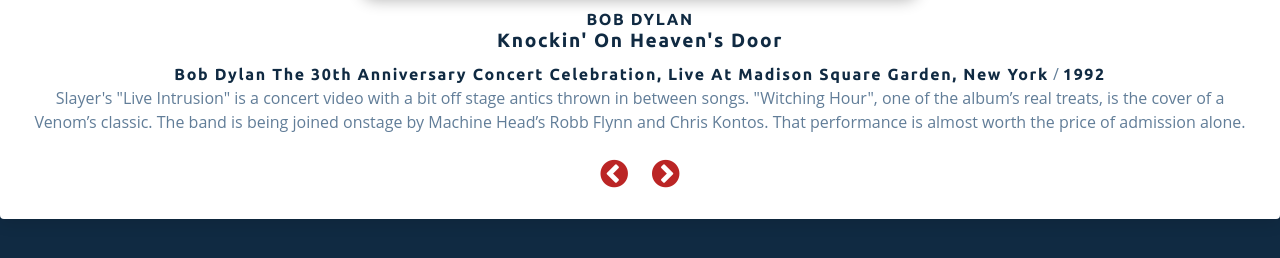
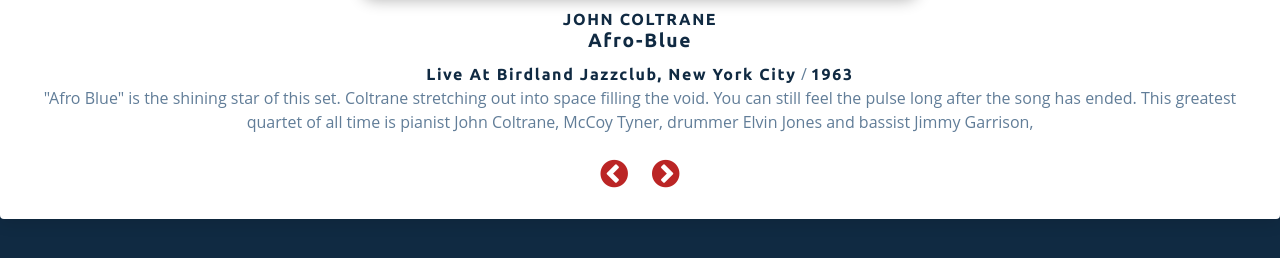
Before and after one commit to bengabo/Small-JavaScript-Projects, a plain HTML site: page Live-Music-Reviews/index.html in a window 1280 px wide. Both pictures are taken after a click on the button 614 px from the left and 708 px from the top of the page. Shown: the part 534-792 px from the top of the page. Drawn offline with Linux system fonts and the light colour scheme.

Commit message:
Live-Music-Reviews app finished

```diff
--- a/Live-Music-Reviews/app.js
+++ b/Live-Music-Reviews/app.js
@@ -5,14 +5,40 @@ const concert = document.getElementById("concert");
 const year = document.getElementById("year");
 const text = document.getElementById("text");
 
-let currentItem = 0;
+const nextBtn = document.getElementById("next-btn");
+const prevBtn = document.getElementById("prev-btn");
 
+let currentSong = 0;
+
+// Show current
 window.addEventListener("DOMContentLoaded", () => {
-  video.src = reviews[currentItem].video;
-  artist.textContent = reviews[currentItem].artist;
-  song.textContent = reviews[currentItem].song;
-  concert.textContent = reviews[currentItem].concert;
-  year.textContent = reviews[currentItem].year;
-  text.textContent = reviews[currentItem].text;
+  getSong();
+})
 
-  })
+const getSong = () => {
+  video.src = reviews[currentSong].video;
+  artist.textContent = reviews[currentSong].artist;
+  song.textContent = reviews[currentSong].song;
+  concert.textContent = reviews[currentSong].concert;
+  year.textContent = reviews[currentSong].year;
+  text.textContent = reviews[currentSong].text;
+}
+
+// Show next song
+nextBtn.addEventListener("click", () => {
+  currentSong++;
+  if(currentSong > reviews.length - 1){
+    currentSong = 0;
+  }
+  getSong();
+})
+
+// Show previous song
+
+prevBtn.addEventListener('click', () => {
+  currentSong--;
+  if(currentSong<0){
+    currentSong = reviews.length -1;
+  }
+  getSong();
+})
--- a/Live-Music-Reviews/index.html
+++ b/Live-Music-Reviews/index.html
@@ -29,8 +29,7 @@
         <h4 id="concert" style="display: inline">Live Intrusion</h4>
         <p style="display: inline">/</p>
         <h4 id="year" style="display: inline">1995</h4>
-        <p id="
-        ">Slayer's "Live Intrusion" is a concert video with a bit off stage antics thrown in between songs.
+        <p id="text">Slayer's "Live Intrusion" is a concert video with a bit off stage antics thrown in between songs.
           "Witching Hour", one of the album’s real treats,  is the cover of a Venom’s classic. The band is being joined onstage by Machine Head’s Robb Flynn and Chris Kontos.
           That performance is almost worth the price of admission alone.
         </p>
--- a/Live-Music-Reviews/reviews.js
+++ b/Live-Music-Reviews/reviews.js
@@ -7,7 +7,7 @@ const reviews = [
     year: "1992",
     genre:"rock",
     text: "Simply take a look at the musicians and singers involved if you can\'t listen to the whole thing. Bob Dylan, Tom Petty, Neil Young, Eric Clapton, George Harrison... That is called \"music\"!",
-    video: "https://www.youtube.com/embed/CS_VF0nkpFk"
+    video: "https://www.youtube.com/embed/rEoZfu-XNZc"
   },
   {
     id:2,
@@ -21,12 +21,12 @@ const reviews = [
   },
   {
     id:3,
-    artist: "Prince, Tom Petty, Steve Winwood, Jeff Lynne and others",
+    artist: "Tom Petty, Steve Winwood, Jeff Lynne and Prince",
     song: "While My Guitar Gently Weeps",
     concert : "Hall of Fame Inductions",
     year: "2004",
     genre:"rock",
-    text: "It's one of the most satisfying musical moments in the history of music. All musicians are great but when Prince came on stage, he literally stole the show. He just burned it up. You could feel the electricity of something really big and special.",
+    text: "It's one of the most satisfying musical moments in the history of music. All musicians are great but when Prince came on stage, he literally stole the show. He just burned it up. You could feel the electricity of something really big and special when he played an all-star version of the extended outro solo.",
     video: "https://www.youtube.com/embed/6SFNW5F8K9Y"
   },
   {
```
